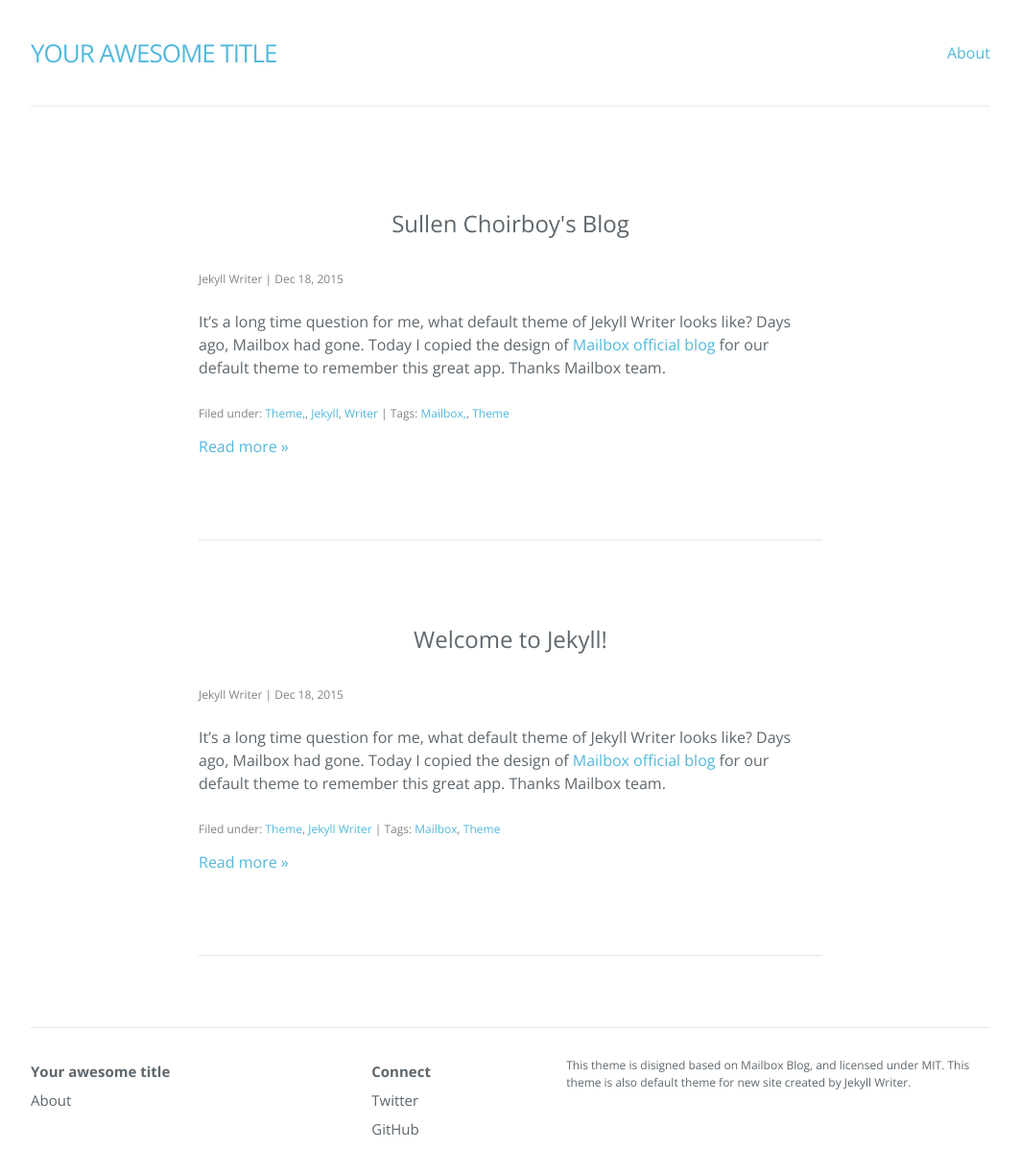
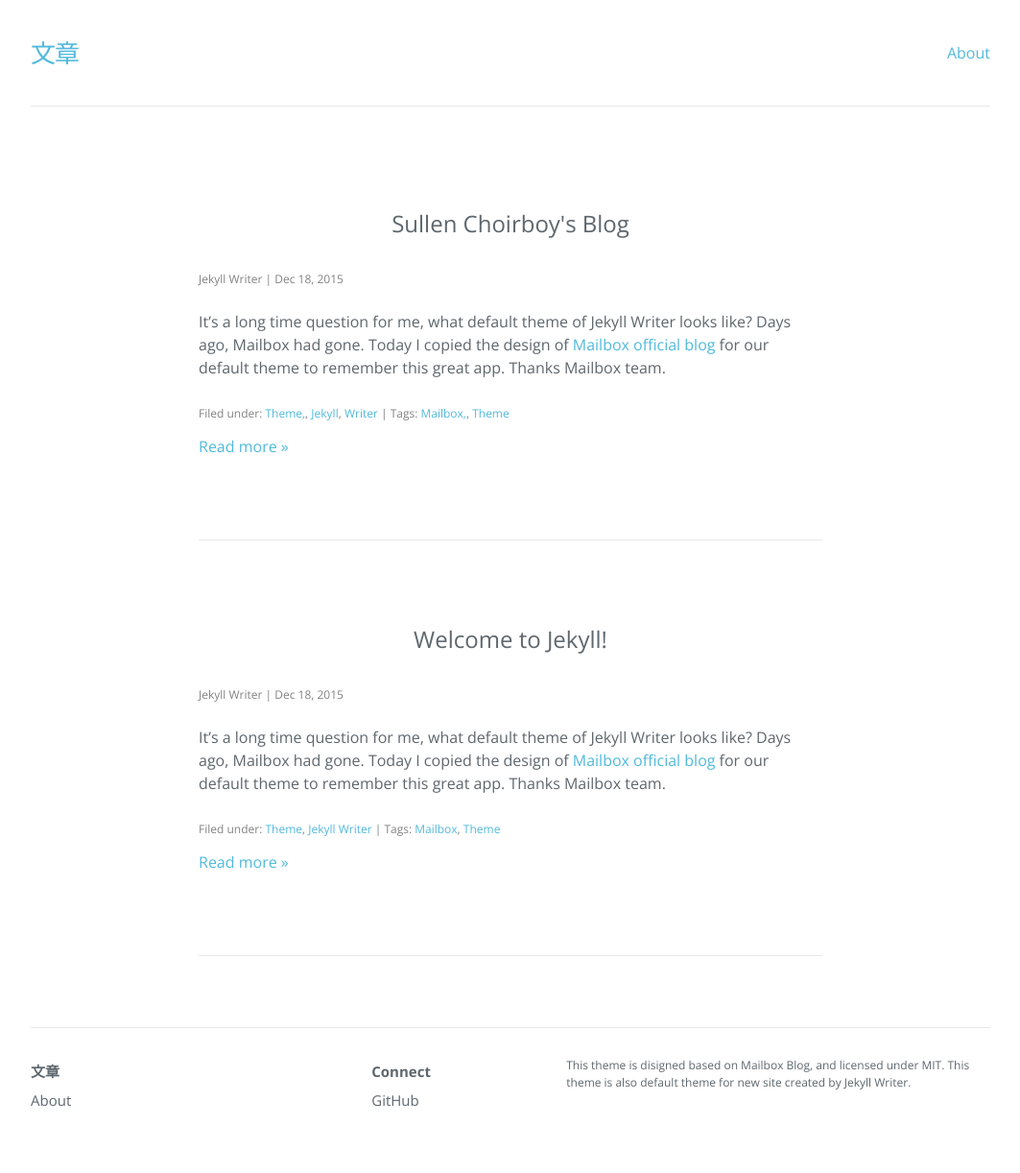
Before and after one commit to SullenChoirboy/SullenChoirboy.github.io, a Jekyll site: the page built from index.html, in a window 1280 px wide and 1259 px high. Shown: the top 1222 px of the window at 96% size, without its empty margins (108-1171 px from the left). Built offline with Jekyll 4.4.1, drawn with Linux system fonts in a browser that asks for light colours; nearby versions of some CDN libraries; the list of posts is cut into pages by our own code.

Commit message:
Update Configuration

```diff
--- a/_config.yml
+++ b/_config.yml
@@ -1,21 +1,14 @@
-# Welcome to Jekyll!
-#
-# This config file is meant for settings that affect your whole blog, values
-# which you are expected to set up once and rarely need to edit after that.
-# For technical reasons, this file is *NOT* reloaded automatically when you use
-# 'jekyll serve'. If you change this file, please restart the server process.
-
-# Site settings
-title: Your awesome title
+# Created by Jekyll Writer
+title: 文章
 author: Jekyll Writer
-description: > # this means to ignore newlines until "baseurl:"
-  This theme is disigned based on Mailbox Blog, and licensed under MIT.
-  This theme is also default theme for new site created by Jekyll Writer.
-permalink: /:year/:month/:day/:title/
+description: >
+  This theme is disigned based on Mailbox Blog, and licensed under MIT. This
+  theme is also default theme for new site created by Jekyll Writer.
+permalink: '/:year/:month/:day/:title/'
 paginate: 6
-paginate_path: "/page/:num/"
-twitter_username: jekyllwriter
-github_username:  jekyllwriter
-gems: [jekyll-paginate]
+paginate_path: '/page/:num/'
+github_username: jekyllwriter
+gems:
+  - jekyll-paginate
 markdown: kramdown
-baseurl: ""
+baseurl: ''
```
